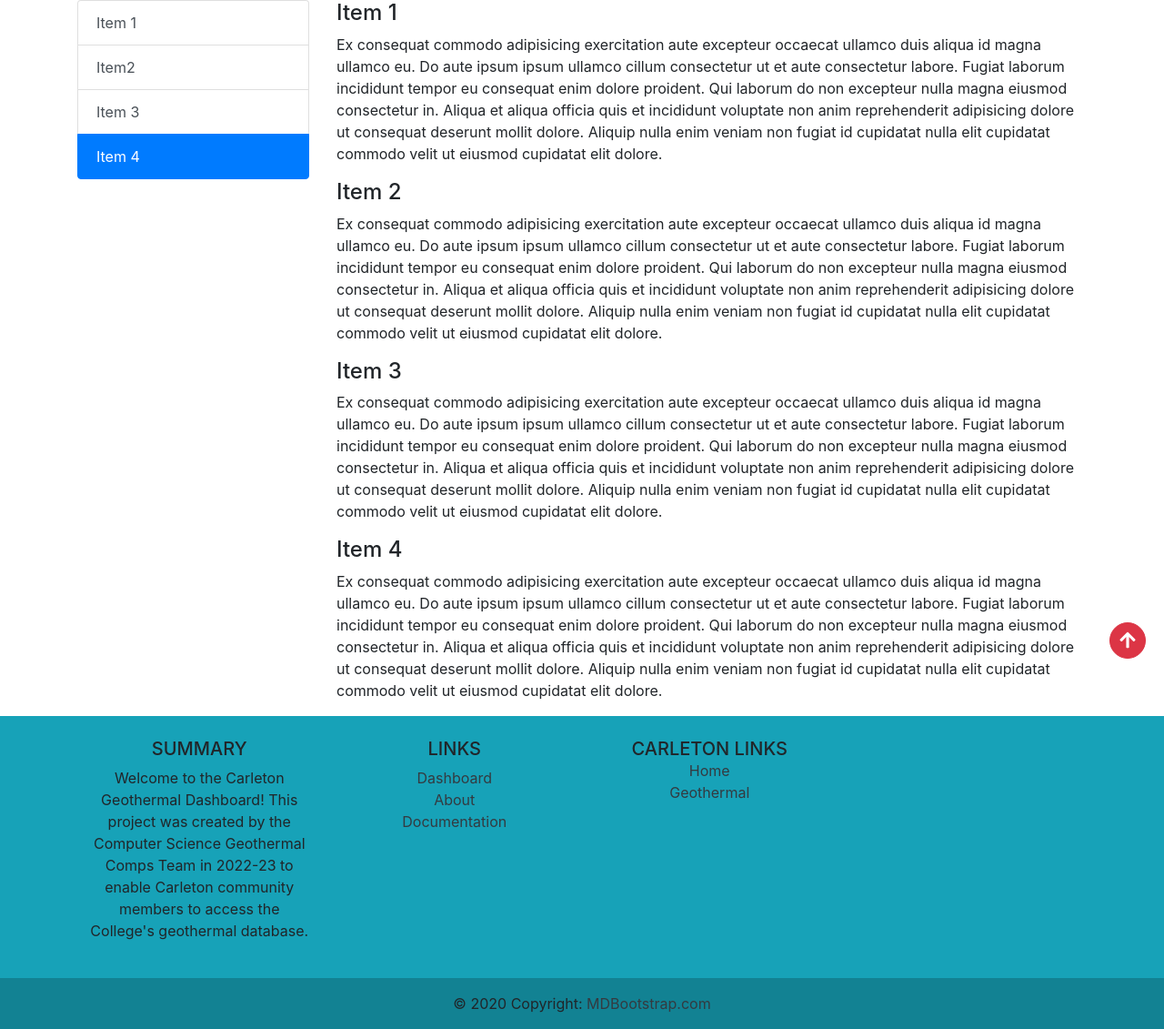
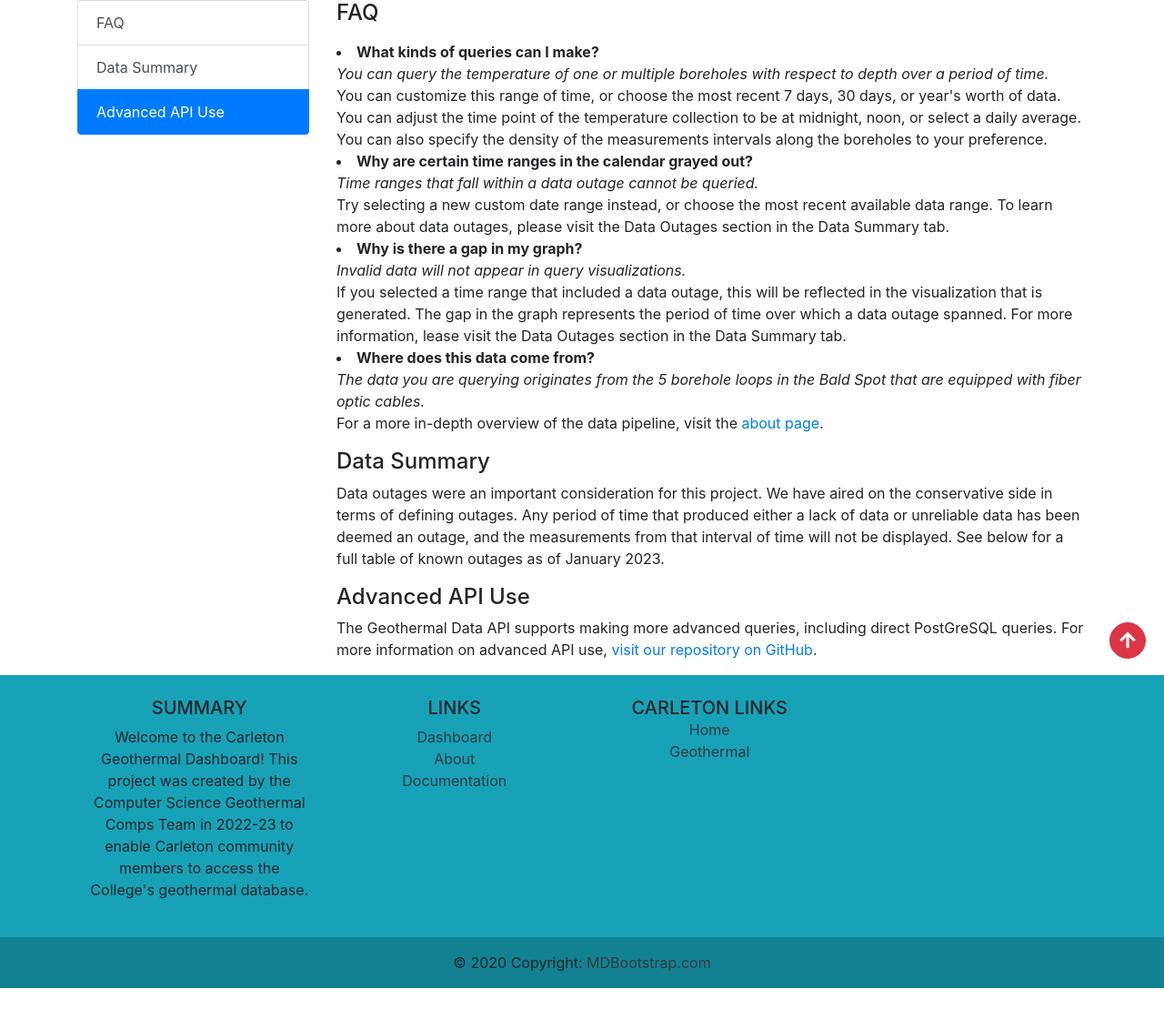
Before and after one commit to acdalal/geothermal, a Django app: page /documentation/ in a window 1280 px wide. Shown: the part 56-1187 px from the top of the page at 91% size. After the commit the page ends 1142 px from the top, so only its background shows below. Run offline with Django 4.2, Linux system fonts and the light colour scheme; some libraries are stand-ins or nearby versions.

Commit message:
Added documentation page sections and footer homepage link

```diff
--- a/geothermalsite/dashboard/templates/dashboard/documentation.html
+++ b/geothermalsite/dashboard/templates/dashboard/documentation.html
@@ -11,46 +11,40 @@
   <div class="row">
     <div class="col-3">
       <div id="list-example" class="list-group">
-        <a class="list-group-item list-group-item-action" href="#list-item-1">Item 1</a>
-        <a class="list-group-item list-group-item-action" href="#list-item-2">Item2</a>
-        <a class="list-group-item list-group-item-action" href="#list-item-3">Item 3</a>
-        <a class="list-group-item list-group-item-action" href="#list-item-4">Item 4</a>
+        <a class="list-group-item list-group-item-action" href="#list-faq">FAQ</a>
+        <a class="list-group-item list-group-item-action" href="#list-data_summary">Data Summary</a>
+        <a class="list-group-item list-group-item-action" href="#list-advanced-api">Advanced API Use</a>
       </div>
     </div>
 
     <div class="col-9">
       <div data-spy="scroll" data-target="#list-example" data-offset="0" class="scrollspy-example">
-        <h4 id="list-item-1">Item 1</h4>
+        <h4 id="list-faq">FAQ</h4>
         <p>
-          Ex consequat commodo adipisicing exercitation aute excepteur occaecat ullamco duis aliqua id magna ullamco eu.
-          Do aute ipsum ipsum ullamco cillum consectetur ut et aute consectetur labore. Fugiat laborum incididunt tempor eu consequat
-          enim dolore proident. Qui laborum do non excepteur nulla magna eiusmod consectetur in. Aliqua et aliqua officia quis et
-          incididunt voluptate non anim reprehenderit adipisicing dolore ut consequat deserunt mollit dolore. Aliquip nulla enim veniam
-          non fugiat id cupidatat nulla elit cupidatat commodo velit ut eiusmod cupidatat elit dolore.
+          <strong><li>What kinds of queries can I make?</li></strong>
+          <em>You can query the temperature of one or multiple boreholes with respect to depth over a period of time.</em>  <br> You can customize this range of time, or choose the most recent 7 days, 30 days, or year's worth of data.
+          You can adjust the time point of the temperature collection to be at midnight, noon, or select a daily average.
+          You can also specify the density of the measurements intervals along the boreholes to your preference.
+          <strong><li>Why are certain time ranges in the calendar grayed out?</li></strong>
+          <em>Time ranges that fall within a data outage cannot be queried.</em> <br> Try selecting a new custom date range instead, or choose the most recent available data range.
+              To learn more about data outages, please visit the Data Outages section in the Data Summary tab.
+          <strong><li>Why is there a gap in my graph?</li></strong>
+          <em>Invalid data will not appear in query visualizations.</em> <br> If you selected a time range that included a data outage, this will be reflected in the visualization that is generated.
+              The gap in the graph represents the period of time over which a data outage spanned. For more information, lease visit the Data Outages section in the Data Summary tab.
+              <strong><li>Where does this data come from?</li></strong>
+              <em>The data you are querying originates from the 5 borehole loops in the Bald Spot that are equipped with fiber optic cables.</em> <br>
+                  For a more in-depth overview of the data pipeline, visit the <a href="{% url 'about' %}">about page</a>.
         </p>
-        <h4 id="list-item-2">Item 2</h4>
+        <h4 id="list-data-summary">Data Summary</h4>
         <p>
-          Ex consequat commodo adipisicing exercitation aute excepteur occaecat ullamco duis aliqua id magna ullamco eu.
-          Do aute ipsum ipsum ullamco cillum consectetur ut et aute consectetur labore. Fugiat laborum incididunt tempor eu consequat
-          enim dolore proident. Qui laborum do non excepteur nulla magna eiusmod consectetur in. Aliqua et aliqua officia quis et
-          incididunt voluptate non anim reprehenderit adipisicing dolore ut consequat deserunt mollit dolore. Aliquip nulla enim veniam
-          non fugiat id cupidatat nulla elit cupidatat commodo velit ut eiusmod cupidatat elit dolore.
+          Data outages  were an important consideration for this project. We have aired on the conservative side in terms of defining outages.
+          Any period of time that produced either a lack of data or unreliable data has been deemed an outage, and the measurements from that interval of time will not be displayed.
+          See below for a full table of known outages as of January 2023.
         </p>
-        <h4 id="list-item-3">Item 3</h4>
+        <h4 id="list-advanced-api">Advanced API Use</h4>
         <p>
-          Ex consequat commodo adipisicing exercitation aute excepteur occaecat ullamco duis aliqua id magna ullamco eu.
-          Do aute ipsum ipsum ullamco cillum consectetur ut et aute consectetur labore. Fugiat laborum incididunt tempor eu consequat
-          enim dolore proident. Qui laborum do non excepteur nulla magna eiusmod consectetur in. Aliqua et aliqua officia quis et
-          incididunt voluptate non anim reprehenderit adipisicing dolore ut consequat deserunt mollit dolore. Aliquip nulla enim veniam
-          non fugiat id cupidatat nulla elit cupidatat commodo velit ut eiusmod cupidatat elit dolore.
-        </p>
-        <h4 id="list-item-4">Item 4</h4>
-        <p>
-          Ex consequat commodo adipisicing exercitation aute excepteur occaecat ullamco duis aliqua id magna ullamco eu.
-          Do aute ipsum ipsum ullamco cillum consectetur ut et aute consectetur labore. Fugiat laborum incididunt tempor eu consequat
-          enim dolore proident. Qui laborum do non excepteur nulla magna eiusmod consectetur in. Aliqua et aliqua officia quis et
-          incididunt voluptate non anim reprehenderit adipisicing dolore ut consequat deserunt mollit dolore. Aliquip nulla enim veniam
-          non fugiat id cupidatat nulla elit cupidatat commodo velit ut eiusmod cupidatat elit dolore.
+          The Geothermal Data API supports making more advanced queries, including direct PostGreSQL queries.
+          For more information on advanced API use, <a href="https://github.com/acdalal/geothermal">visit our repository on GitHub</a>.
         </p>
       </div>
     </div>
@@ -95,15 +89,9 @@
       </div>
       <div id="collapseTwo" class="collapse" aria-labelledby="headingTwo" data-parent="#accordion">
         <div class="card-body">
-<<<<<<< HEAD
-          <strong>Data outages</strong> were an important consideration for this project. We have aired on the conservative side in terms of defining outages.
-            Any period of time that produced either a lack of data or unreliable data has been deemed an outage, and the measurements from that interval of time will not be displayed.
-            See below for a full table of known outages as of January 2023.
-=======
           Data outages  were an important consideration for this project. We have aired on the conservative side in terms of defining outages.
           Any period of time that produced either a lack of data or unreliable data has been deemed an outage, and the measurements from that interval of time will not be displayed.
           See below for a full table of known outages as of January 2023.
->>>>>>> frontend-design
         </div>
       </div>
     </div>
--- a/geothermalsite/dashboard/templates/dashboard/footer.html
+++ b/geothermalsite/dashboard/templates/dashboard/footer.html
@@ -42,7 +42,7 @@
               <a href="#!" class="text-dark">Home</a>
             </li>
             <li>
-              <a href="#!" class="text-dark">Geothermal</a>
+              <a href="{% url 'index' %}" class="text-dark">Geothermal</a>
             </li>
           </ul>
         </div>
--- a/geothermalsite/dashboard/templates/dashboard/jumbotron.html
+++ b/geothermalsite/dashboard/templates/dashboard/jumbotron.html
@@ -9,7 +9,7 @@
     <h2 class="text-muted">Disclaimers</h2>
     <p>One of the difficulties (and joys!) of working with Carleton's Geothermal data is its size and complexity. Here are a few things to know:</p>
     <ul>
-        <li>This database contains many outages, so certain searches will contain gaps. <a href="{% url 'about' %}">Find out more about data outages.</a></li>
+        <li>This database contains many outages, so certain searches will contain gaps. <a href="{% url 'documentation' %}">Find out more about data outages.</a></li>
         <li>This database is big, so searching for data over longer periods of time will, well, take longer! Some may take a matter of seconds, others minutes. Please be patient!</li>
         <li>This is an ongoing project, so there are many features we hope are implemented in the future.</li>
     </ul>
```
Also changed, not shown: geothermalsite/static/stratigraphyGraph.js (added, +98 -0 lines).
